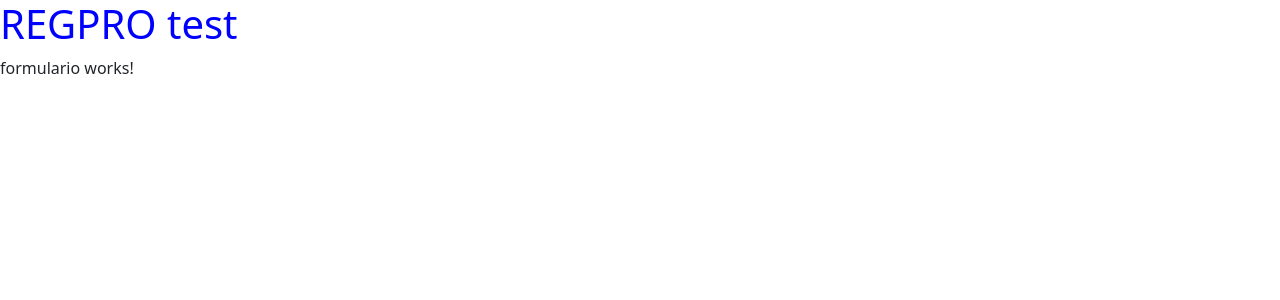
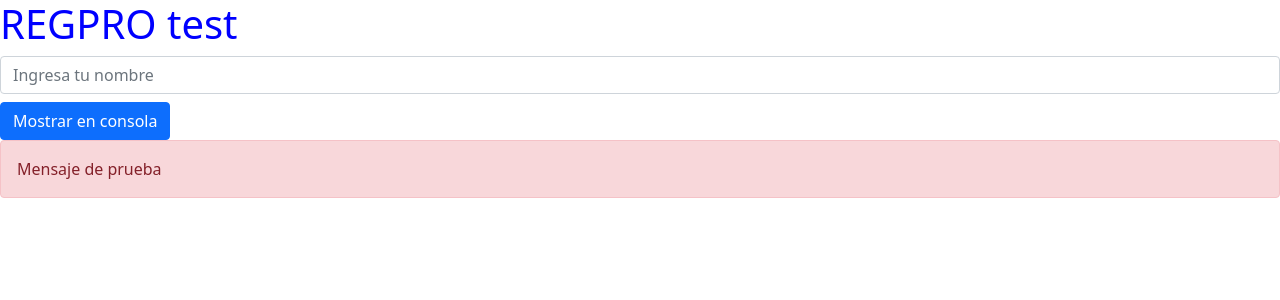
Before and after one commit to JoseClaure/A15curso, an Angular app: page / in a window 1280 px wide. Shown: the top 300 px of the page. Built offline with nearby package versions, Linux system fonts and the light colour scheme.

Commit message:
directiva ngif else lista

```diff
--- a/src/app/formulario/formulario.component.html
+++ b/src/app/formulario/formulario.component.html
@@ -1 +1,20 @@
-<p>formulario works!</p>
+
+<div>
+    <input type="text" placeholder="Ingresa tu nombre" class="form-control" #name>
+    <button class="btn btn-primary mt-2" (click)="mostrarenconsola(name.value)">
+        Mostrar en consola
+    </button>
+</div>
+
+<div class="alert alert-primary mt-4" *ngIf = "openAlert; else mensaje">
+    <p>Se ha enviado el mensaje</p>
+    <button class="btn-danger" (click)="openAlert = false">
+        x
+    </button>
+</div>
+
+<ng-template #mensaje>
+    <div class="alert alert-danger">
+        Mensaje de prueba
+    </div>
+</ng-template>
--- a/src/app/formulario/formulario.component.ts
+++ b/src/app/formulario/formulario.component.ts
@@ -7,4 +7,10 @@ import { Component } from '@angular/core';
 })
 export class FormularioComponent {
 
+  openAlert:boolean = false;
+
+  mostrarenconsola( name:string ) {
+    console.log(name);
+    this.openAlert = true;
+  }
 }
```
Also changed, not shown: src/app/app.component.html (line endings or trailing spaces).
